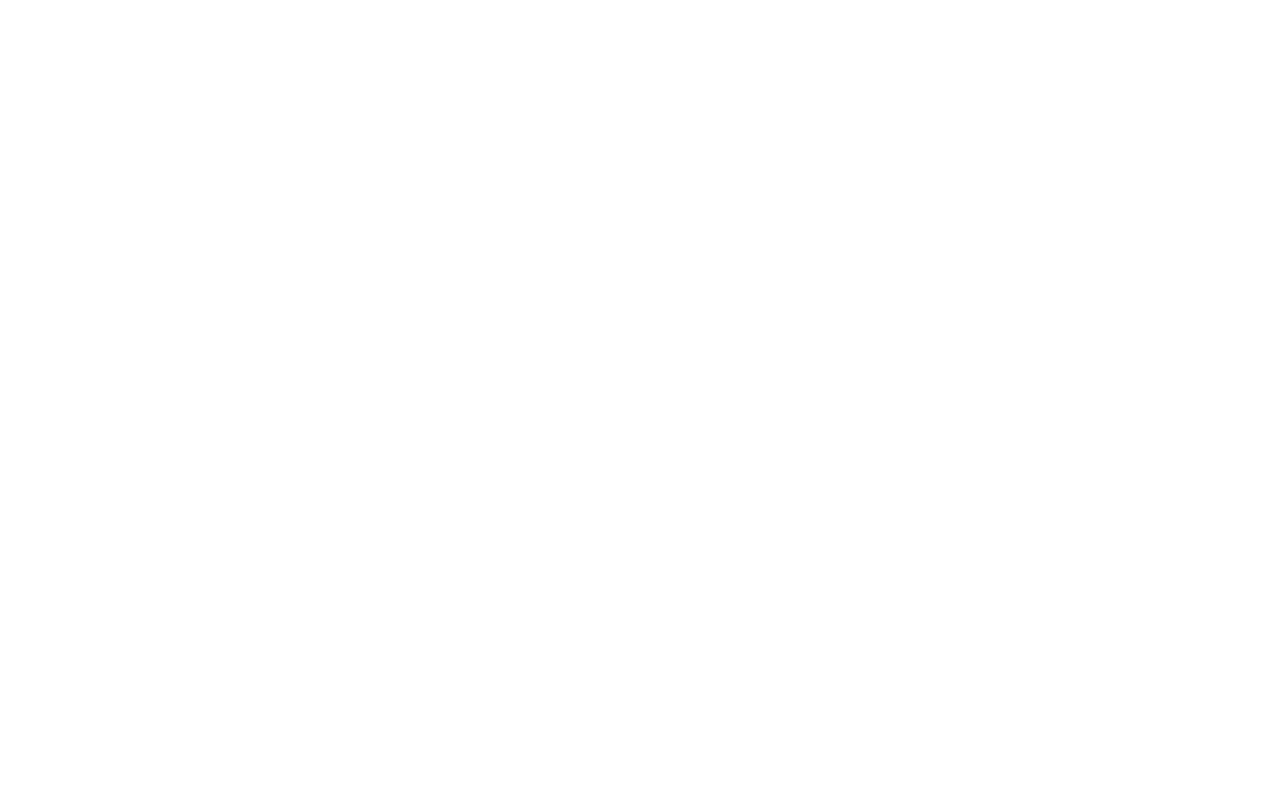
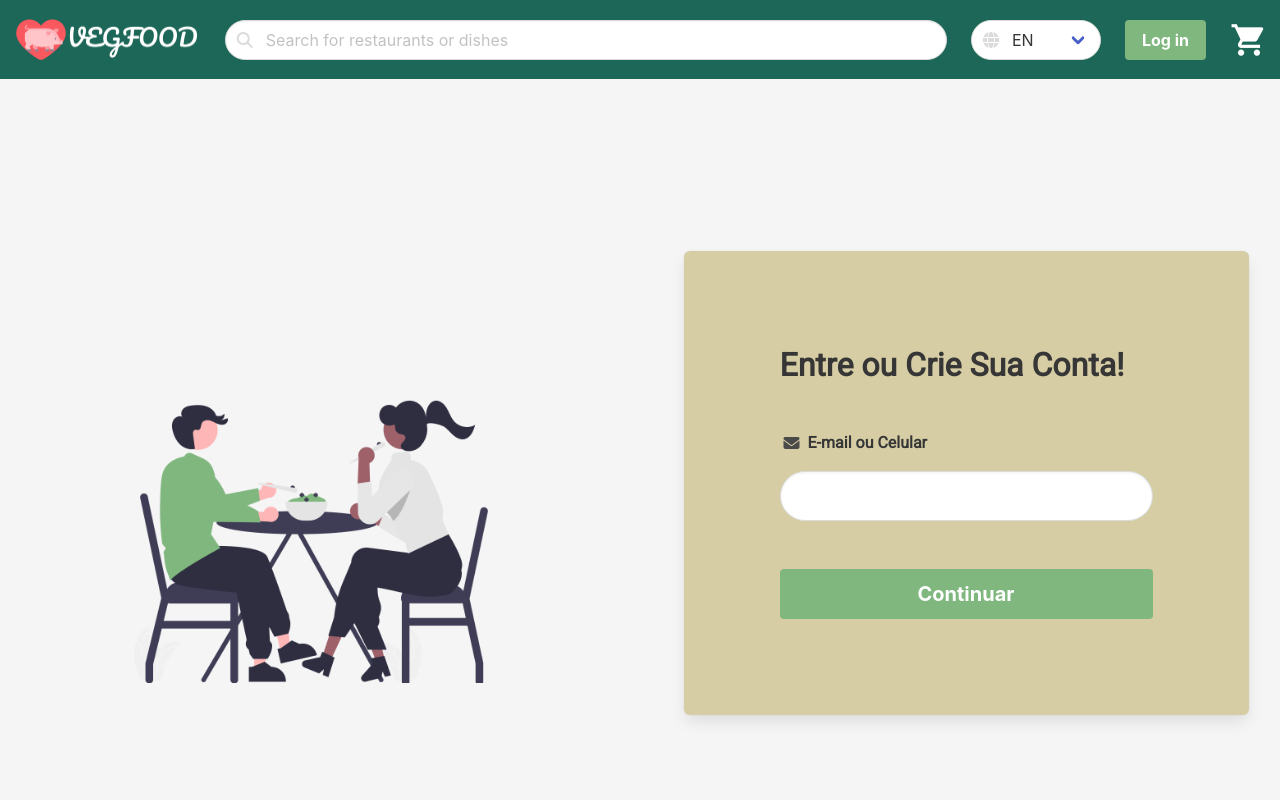
Before and after one commit to Tyago-Teoi/React-Vegfood, a React (Create React App) app: page /login in a window 1280 px wide. Before the commit this address had no page. Shown: the top 800 px of the page. Built offline with nearby package versions, Linux system fonts and the light colour scheme.

Commit message:
Added first section on the login page

```diff
--- a/src/App.js
+++ b/src/App.js
@@ -3,6 +3,7 @@
 import { IntlProvider } from "react-intl";
 import { messages } from "./lang/messages";
 import { BrowserRouter, Route, Routes } from "react-router-dom";
+import Login from "./pages/Login/Login";
 
 function App() {
   const getInitialLocale = () => {
@@ -22,11 +23,6 @@
   return (
     <div className="App">
       <IntlProvider locale={currentLocale} messages={messages[currentLocale]}>
-        {/* <Home
-          currentLocale={currentLocale}
-          handleLocaleChange={handleLocaleChange}
-        /> */}
-
         <BrowserRouter>
           <Routes>
             <Route
@@ -35,9 +31,18 @@
                 <Home
                   currentLocale={currentLocale}
                   handleLocaleChange={handleLocaleChange}
-                ></Home>
+                />
               }
-            ></Route>
+            />
+            <Route
+              path="/login"
+              element={
+                <Login
+                  currentLocale={currentLocale}
+                  handleLocaleChange={handleLocaleChange}
+                />
+              }
+            />
           </Routes>
         </BrowserRouter>
       </IntlProvider>
--- a/src/components/NavBar/NavBar.css
+++ b/src/components/NavBar/NavBar.css
@@ -28,7 +28,7 @@
   background-color: #65b769;
 }
 
-.desktop-select{
+.desktop-select {
   background-color: #1c6758;
 }
 
@@ -53,6 +53,10 @@
   margin-right: 5px;
 }
 
-.highlight-on-hover:hover{
-  background-color: rgba(0,0,0,.05);
+.highlight-on-hover:hover {
+  background-color: rgba(0, 0, 0, 0.05);
 }
+
+.input {
+  border-radius: 20px;
+}
--- /dev/null
+++ b/src/pages/Login/Login.css
@@ -0,0 +1,23 @@
+.vegfood-box {
+  background-color: #d6cda4;
+  width: 565px;
+  padding: 6rem;
+}
+
+.login-section {
+  margin-top: 10rem;
+  margin-bottom: 10rem !important;
+}
+
+#continue-btn {
+  background-color: #7fb77e;
+}
+
+#continue-btn:hover {
+  background-color: #65b769;
+}
+
+.eating {
+  width: 458px;
+  height: 368px;
+}
--- /dev/null
+++ b/src/pages/Login/Login.js
@@ -0,0 +1,50 @@
+import React from "react";
+import Footer from "../../components/Footer/Footer";
+import NavBar from "../../components/NavBar/NavBar";
+import "./Login.css";
+import eating from "./eating.png";
+
+function Login(props) {
+  return (
+    <>
+      <NavBar
+        currentLocale={props.currentLocale}
+        handleLocaleChange={props.handleLocaleChange}
+      ></NavBar>
+      <div className="columns login-section is-vcentered is-centered">
+        <div className="column">
+          <figure class="eating mx-auto">
+            <img
+              src={eating}
+              alt="A drawing of two people eating together"
+            ></img>
+          </figure>
+        </div>
+        <div className="column">
+          <div className="box vegfood-box mx-auto">
+            <h1 className="title mb-6">Entre ou Crie Sua Conta!</h1>
+            <div className="field mb-6">
+              <span class="icon-text mb-4">
+                <span class="icon">
+                  <i class="fa-solid fa-envelope"></i>
+                </span>
+                <label className="label">E-mail ou Celular</label>
+              </span>
+              <input class="input is-rounded is-medium" type="text"></input>
+            </div>
+            <button
+              class="button is-fullwidth is-primary is-medium"
+              id="continue-btn"
+            >
+              <strong>Continuar</strong>
+            </button>
+          </div>
+        </div>
+      </div>
+
+      <Footer></Footer>
+    </>
+  );
+}
+
+export default Login;
```
Also changed, not shown: src/pages/Login/eating.png (added).
